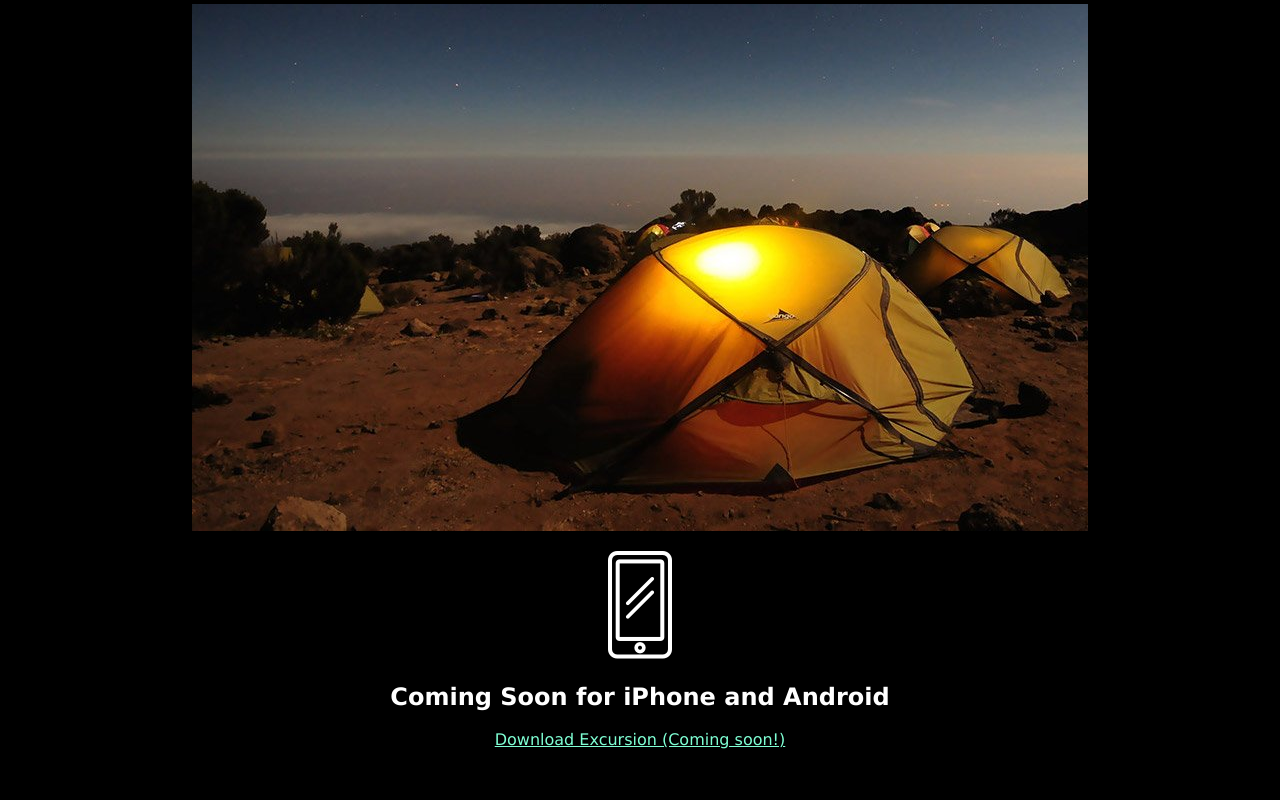
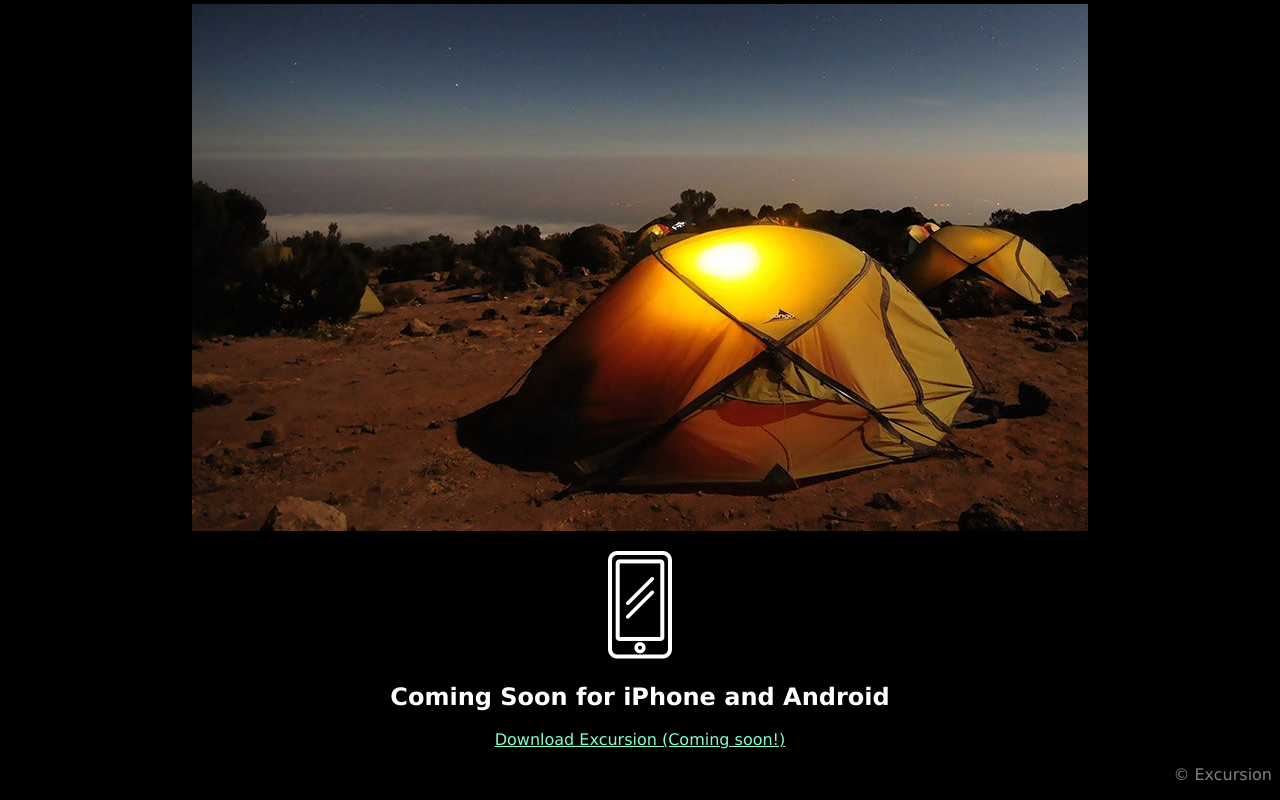
Before and after one commit to nam-le-duy/excursion, a plain HTML site: page index.html in a window 1280 px wide. Shown: the part 481-1281 px from the top of the page. Before the commit the page ends 1246 px from the top, so only its background shows below. Drawn offline with Linux system fonts and the light colour scheme.

Commit message:
Added and styled  footer

```diff
--- a/index.html
+++ b/index.html
@@ -18,5 +18,6 @@
     <p><img src="/resources/images/phone.png" alt=""></p>
     <h2 class="info">Coming Soon for iPhone and Android</h2>
     <p><a href="#" class="link">Download Excursion (Coming soon!)</a></p>
+    <p class="footer">&copy; Excursion</p>
 </body>
 </html>
--- a/resources/css/style.css
+++ b/resources/css/style.css
@@ -29,3 +29,8 @@ body {
 .info {
     color: white;
 }
+
+.footer {
+    color: gray;
+    text-align: right;
+}
```
